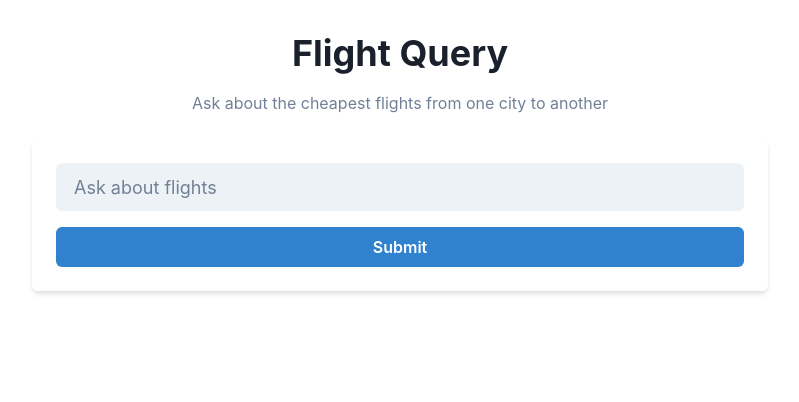
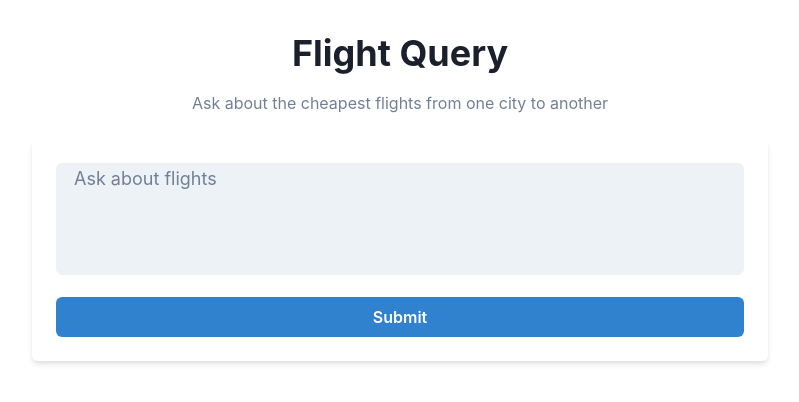
Before and after one commit to harsh-vardhhan/ai-agent-flight-scanner-frontend, a React (Create React App) app: page / in a window 1280 px wide. Shown: the top 402 px of the page, without its empty margins (240-1039 px from the left). Built offline with nearby package versions, Linux system fonts and the light colour scheme.

Commit message:
Update App.js

```diff
--- a/src/App.js
+++ b/src/App.js
@@ -56,12 +56,18 @@ const App = () => {
 
         <Box w="full" bg="white" p={6} boxShadow="md" borderRadius="md">
           <Input
+            as="textarea"
             value={question}
             onChange={(e) => setQuestion(e.target.value)}
             placeholder="Ask about flights"
             size="lg"
             mb={4}
             variant="filled"
+            resize="none"
+            rows={4}
+            overflow="hidden"
+            whiteSpace="pre-wrap"
+            style={{ height: "auto" }}
           />
           <Button
             isLoading={loading}
@@ -79,9 +85,12 @@ const App = () => {
             <Heading as="h3" size="md" mb={4}>
               Answer:
             </Heading>
-            <ReactMarkdown children={answer} remarkPlugins={[remarkGfm]} />
+            <Box overflowX="auto" scrollBehavior="smooth">
+              <ReactMarkdown children={answer} remarkPlugins={[remarkGfm]} />
+            </Box>
           </Box>
         )}
+
       </VStack>
 
       <style jsx global>{`
```
